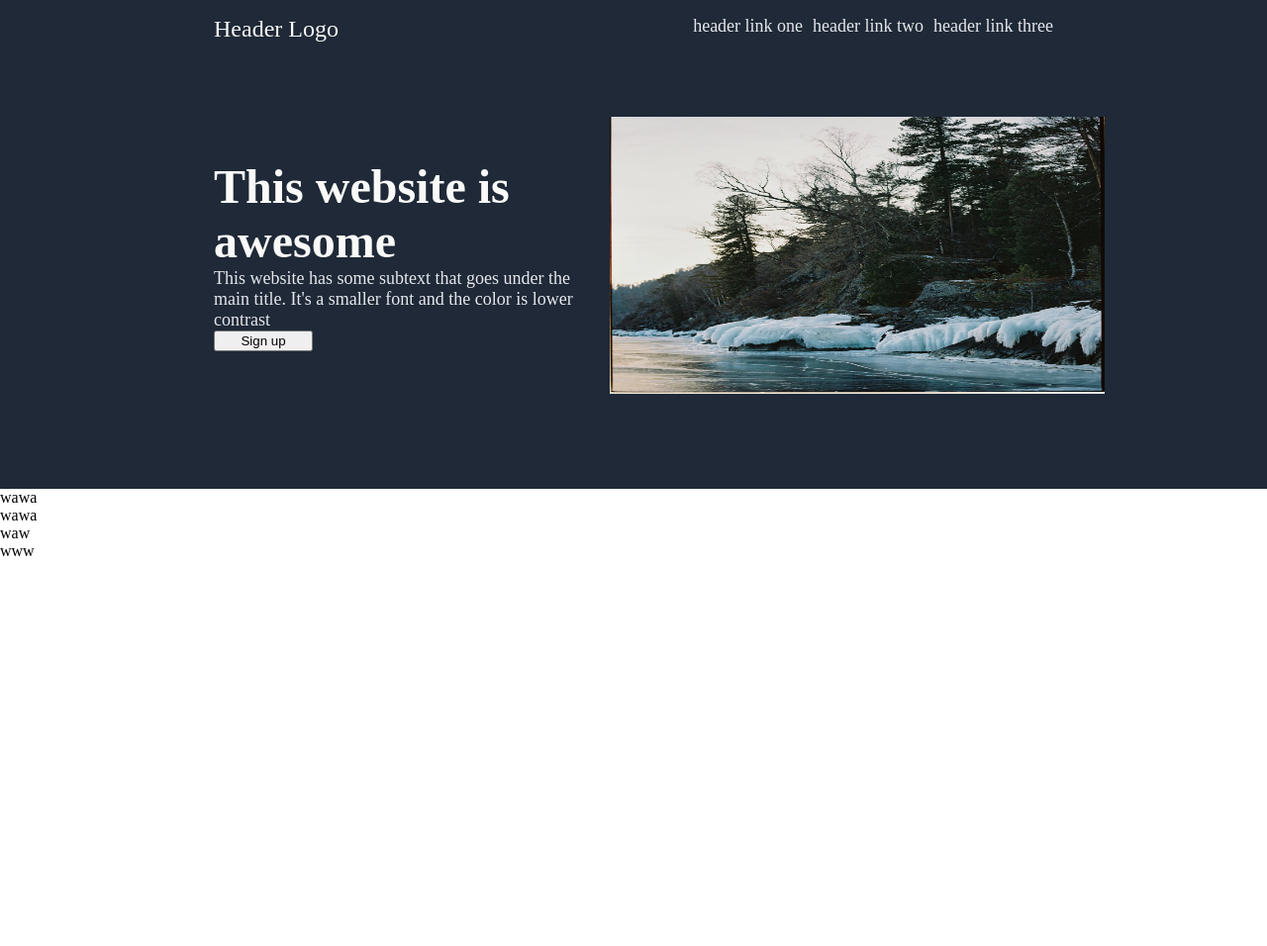
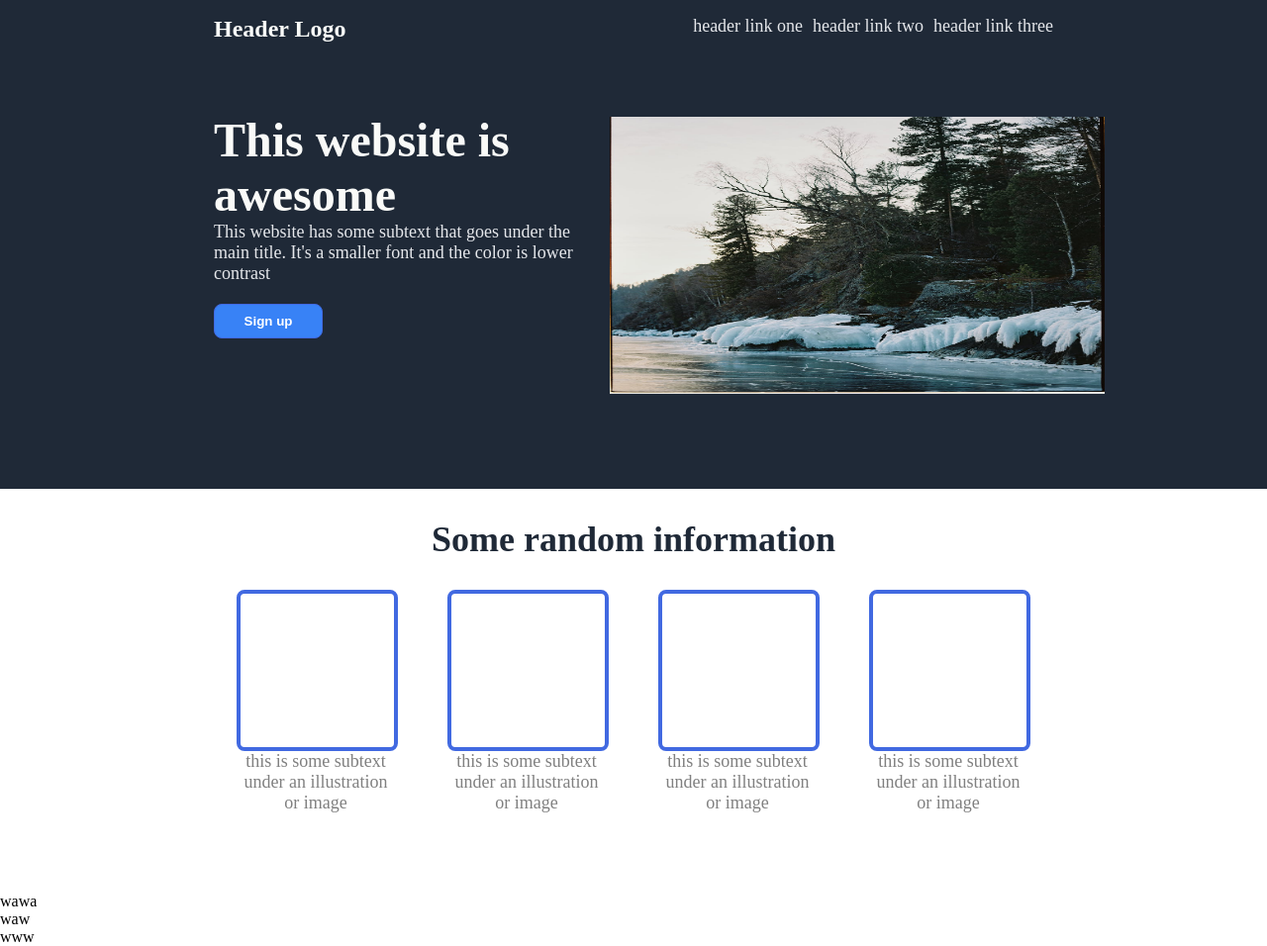
Before and after one commit to n3u5l7l/landing-page, a plain HTML site: page index.html in a window 1280 px wide. Shown: the whole page at 99% size. Before the commit the page ends 800 px from the top, so only its background shows below. Drawn offline with Linux system fonts and the light colour scheme.

Commit message:
Finished First/Second Layer

```diff
--- a/index.html
+++ b/index.html
@@ -34,7 +34,42 @@
         </div>
     </div>
     <div class="second">
-        wawa
+        <div class="upperheader">
+            Some random information
+        </div>
+        <div class="boxandword">
+            <div>
+                <div class="boxes">
+
+                </div>
+                <div class="textbelowbox">
+                    this is some subtext under an illustration or image
+                </div>
+            </div>
+            <div>
+                <div class="boxes">
+                </div>
+                <div class="textbelowbox">
+                    this is some subtext under an illustration or image
+                </div>
+            </div>
+            <div>
+                <div class="boxes">
+
+                </div>
+                <div class="textbelowbox">
+                    this is some subtext under an illustration or image
+                </div>
+            </div>
+            <div>
+                <div class="boxes">
+
+                </div>
+                <div class="textbelowbox">
+                    this is some subtext under an illustration or image
+                </div>
+            </div>
+        </div>
     </div>
     <div class="third">
 wawa
--- a/style.css
+++ b/style.css
@@ -15,6 +15,7 @@ body{
 .logo{
     font-size:24px;
     color:#F9FAF8;
+    font-weight:bolder;
 }
 a, .text2{
     font-size:18px;
@@ -63,14 +64,56 @@ img{
     display:flex;
     flex-direction:column;
     justify-content:center;
+    margin-top:-60px;
 }
 
 button{
-    width:100px;
+    width:110px;
+    height:35px;
+    margin-top:20px;
     align-self:flex-start;
+    background: #3882F6;
+    border-radius:8px;
+    border: 1px solid royalblue;
+    color:white;
+    font-weight:bold;
 }
 .image{
     display:flex;
     justify-content:flex-end;
     flex:1;
 }
+/*SECOND LAYER*/
+.second{
+    display:flex;
+    flex-direction:column;
+    gap:30px;
+}
+
+.upperheader{
+    font-size:36px;
+    font-weight:bolder;
+    color:#1F2937;
+    text-align:center;
+    margin-top:30px;
+}
+.boxandword{
+    display:flex;
+    gap:50px;
+    justify-content:center;
+    margin-bottom: 80px;
+}
+.boxes{
+    border:4px solid royalblue;
+    border-radius:8px;
+    width:155px;
+    height:155px;
+}
+
+.textbelowbox{
+    width:160px;
+    font-size:18px;
+    color:gray;
+    text-align: center;
+
+}
```
Also changed, not shown: 1 other file.
